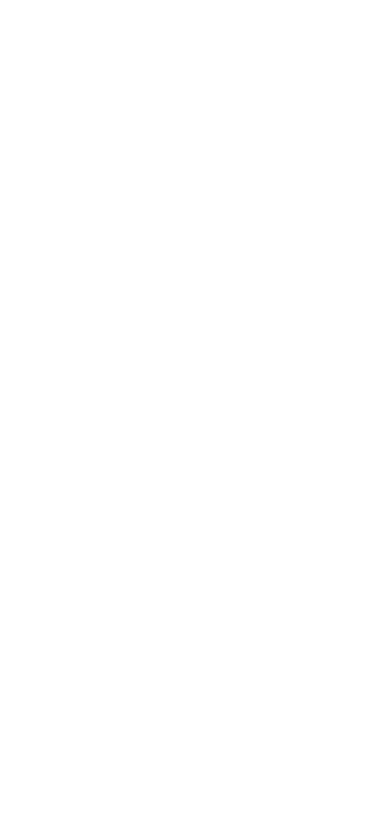
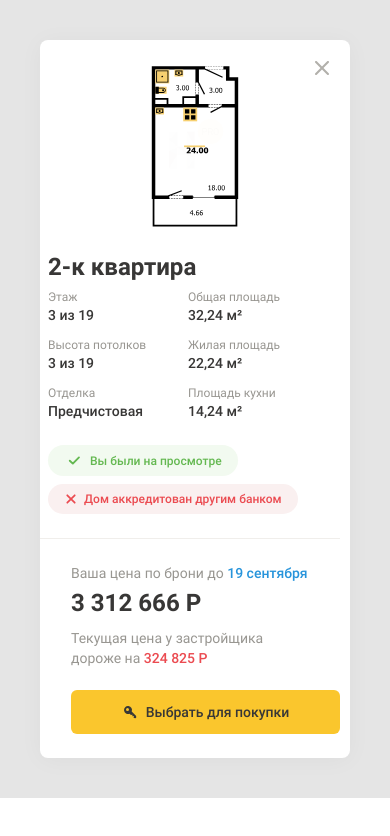
Before and after one commit to Pushkinson/apartment, a website: page app/index.html in a window 390 px wide. Drawn offline with Linux system fonts and the light colour scheme.

Commit message:
Final version

```diff
--- /dev/null
+++ b/app/assets/sass/_apartment.sass
@@ -0,0 +1,113 @@
+.apartment
+  background-color: $background-color-grey
+
+  &__wrapper
+    justify-content: space-around
+    align-items: center
+
+  &__component
+    width: 1200px
+    justify-content: space-between
+    background-color: #fff
+    margin: 40px
+    border-radius: 8px
+    box-shadow: 0px 2px 24px rgba(0, 0, 0, 0.04)
+    position: relative
+
+  &__image
+    margin: 24px
+
+  &__icon
+    width: 178px
+    height: 178px
+
+  &__content
+    justify-content: flex-start
+    align-items: flex-start
+    margin: 24px 8px
+
+  &__name
+    font-family: 'Roboto-Bold'
+    color: $color-darkgrey
+    font-size: 1.72em
+
+  &__info
+    margin: 8px 0 18px
+    h3
+      font-family: 'Roboto-Regular'
+      font-weight: 400
+      color: $color-grey
+      line-height: 16px
+      font-size: 0.86em
+    p
+      font-family: 'Roboto-Medium'
+      font-weight: 500
+      color: $color-darkgrey
+      line-height: 20px
+      font-size: 1em
+    &-group1
+      margin-bottom: 12px
+    &-item
+      min-width: 140px
+
+  &__additionally
+    justify-content: flex-start
+    align-items: flex-start
+    p
+        font-size: 0.86em
+        font-family: 'Roboto-Medium'
+    &-watch
+      justify-content: space-around
+      align-items: center
+      background-color: $background-color-lightgreen
+      border-radius: 22px
+      padding: 8px 16px
+      margin-right: 16px
+    &-bank
+      justify-content: space-around
+      align-items: center
+      background-color: $background-color-lightred
+      border-radius: 22px
+      padding: 8px 16px
+
+  &__price
+    min-width: 300px
+    justify-content: stretch
+    margin: 24px 32px 24px 0
+    padding: 0 0 0 31px
+    border-left: 1px solid #F0EEEB
+    font-family: 'Roboto-Regular'
+    font-weight: 400
+    color: $color-grey
+    line-height: 20px
+    font-size: 1em
+    span
+        font-family: 'Roboto-Medium'
+    &-value
+      font-family: 'Roboto-Bold'
+      color: $color-darkgrey
+      font-size: 1.72em
+      margin: 10px 0 15px
+    &-button
+      margin: 22px 0 0 0
+
+  &__close
+    width: 24px
+    height: 24px
+    justify-content: space-around
+    align-items: center
+    border-radius: 4px
+    cursor: pointer
+    position: absolute
+    top: 16px
+    right: 16px
+    &-icon
+      fill: #B2B0AB
+      width: 14px
+      height: 14px
+    &:hover
+      background-color: #F5F4F2
+    &:hover > .apartment__close-icon
+      fill: #000
+    &:active
+      background-color: #E7E4DE
--- /dev/null
+++ b/app/assets/sass/_fonts.sass
@@ -0,0 +1,17 @@
+@font-face
+    font-family: 'Roboto-Regular'
+    font-style: normal
+    font-weight: 400
+    src: local('Roboto-Regular'), url('../fonts/Roboto-Regular.woff2') format('truetype')
+
+@font-face
+    font-family: 'Roboto-Medium'
+    font-style: normal
+    font-weight: 500
+    src: local('Roboto-Medium'), url('../fonts/Roboto-Medium.woff2') format('truetype')
+
+@font-face
+    font-family: 'Roboto-Bold'
+    font-style: normal
+    font-weight: 700
+    src: local('Roboto-Bold'), url('../fonts/Roboto-Bold.woff2') format('truetype')
--- /dev/null
+++ b/app/assets/sass/_media320.sass
@@ -0,0 +1,18 @@
+@media only screen and (max-width: 716px)
+  .apartment
+    &__component
+      min-width: 304px
+      justify-content: space-around
+
+    &__image
+      margin: 16px 0
+
+    &__content
+      margin: 0 8px 10px
+      flex-grow: 1
+
+    &__additionally
+      flex-direction: column
+
+    &__price
+      margin: 14px 32px 24px 0
--- /dev/null
+++ b/app/assets/sass/_media768.sass
@@ -0,0 +1,19 @@
+@media only screen and (max-width: 870px)
+  .apartment
+    &__component
+      min-width: 712px
+      flex-wrap: wrap
+      justify-content: flex-start
+
+    &__image
+      margin: 24px 0
+
+    &__additionally
+      flex-direction: row
+
+    &__price
+      border-left: none
+      border-top: 1px solid #F0EEEB
+      justify-content: stretch
+      flex-grow: 1
+      padding-top: 24px
--- /dev/null
+++ b/app/assets/sass/_media920.sass
@@ -0,0 +1,20 @@
+@media only screen and (max-width: 1000px)
+  .apartment
+    &__component
+      width: 100%
+      min-width: 864px
+
+    &__info
+      flex-direction: row
+      margin: 8px 0 0
+      &-group1
+        flex-direction: column
+      &-group2
+        flex-direction: column
+      &-item
+        margin: 0 0 12px
+
+    &__additionally
+      flex-direction: column
+      &-watch
+        margin-bottom: 8px
--- /dev/null
+++ b/app/assets/sass/main.sass
@@ -0,0 +1,80 @@
+$color-grey: #989691
+$color-darkgrey: #383736
+$color-blue: #2794DB
+$color-red: #EB4B51
+$color-yellow: #FAC62D
+$color-green: #64B851
+$background-color-grey: #E5E5E5
+$background-color-lightgreen: #F2FAF0
+$background-color-lightred: #FAF0F0
+
+*
+  box-sizing: border-box
+  margin: 0
+  padding: 0
+
+body
+  font-size: 14px
+  font-family: 'Roboto-Regular'
+
+a
+  text-decoration: none
+  cursor: pointer
+  color: inherit
+
+.row
+  display: flex
+  flex-direction: row
+
+.column
+  display: flex
+  flex-direction: column
+
+.text
+  &-green
+    color: $color-green
+  &-red
+    color: $color-red
+  &-blue
+    color: $color-blue
+
+.button
+  width: 100%
+  height: 100%
+  display: flex
+  justify-content: space-around
+  align-items: flex-end
+  a
+    width: 100%
+    height: 44px
+    background-color: $color-yellow
+    border-radius: 6px
+    justify-content: center
+    align-items: center
+    cursor: pointer
+    &:hover
+      background-color: #F0B505
+    &:active
+      background-color: #E1AB08
+  &__icon
+    width: 16px
+    height: 16px
+    margin: 0 8px 0 0
+  &__span
+    font-family: 'Roboto-Medium'
+    font-size: 1em
+    color: $color-darkgrey
+
+.check-icon
+  width: 20px
+  height: 15px
+  margin-right: 6px
+
+.cross-icon
+  width: 14px
+  height: 14px
+  margin-right: 6px
+
+
+
+@import "fonts", "apartment", "media920", "media768", "media320"
--- a/app/index.html
+++ b/app/index.html
@@ -4,9 +4,92 @@
   <meta charset="UTF-8">
   <meta http-equiv="X-UA-Compatible" content="IE=edge">
   <meta name="viewport" content="width=device-width, initial-scale=1.0">
-  <title>Appartment</title>
+  <title>Apartment</title>
+  <link rel="stylesheet" href="./assets/css/main.css">
 </head>
 <body>
-
+  <section class="apartment">
+    <div class="row apartment__wrapper">
+      <div class="row apartment__component">
+        <div class="apartment__image">
+          <svg class="apartment__icon">
+            <use xlink:href="./assets/img/sprite.svg#apartment-image"></use>
+          </svg>
+        </div>
+        <div class="column apartment__content">
+          <h1 class="apartment__name">2-к квартира</h1> <!--Студия?-->
+          <div class="column apartment__info">
+            <div class="row apartment__info-group1">
+              <div class="column apartment__info-item apartment__info-floor">
+                <h3>Этаж</h3>
+                <p>3 из 19</p>
+              </div>
+              <div class="column apartment__info-item apartment__info-ceiling">
+                <h3>Высота потолков</h3>
+                <p>3 из 19</p>
+              </div>
+              <div class="column apartment__info-item apartment__info-furnish">
+                <h3>Отделка</h3>
+                <p>Предчистовая</p>
+              </div>
+            </div>
+            <div class="row apartment__info-group2">
+              <div class="column apartment__info-item apartment__info-area">
+                <h3>Общая площадь</h3>
+                <p>32,24 м²</p>
+              </div>
+              <div class="column apartment__info-item apartment__info-houseroom">
+                <h3>Жилая площадь</h3>
+                <p>22,24 м²</p>
+              </div>
+              <div class="column apartment__info-item apartment__info-kitchen">
+                <h3>Площадь кухни</h3>
+                <p>14,24 м²</p>
+              </div>
+            </div>
+          </div>
+          <div class="row apartment__additionally">
+            <div class="row apartment__additionally-watch">
+              <svg class="check-icon">
+                <use xlink:href="./assets/img/sprite.svg#check-icon"></use>
+              </svg>
+              <p class="text-green">Вы были на просмотре</p>
+            </div>
+            <div class="row apartment__additionally-bank">
+              <svg class="cross-icon">
+                <use xlink:href="./assets/img/sprite.svg#cross-icon-red"></use>
+              </svg>
+              <p class="text-red">Дом аккредитован другим банком</p>
+            </div>
+          </div>
+        </div>
+        <div class="column apartment__price">
+          <p class="apartment__price-reserv">Ваша цена по брони до <span class="text-blue">19 сентября</span></p>
+          <p class="apartment__price-value">3 312 666 Р</p>
+          <p class="apartment__price-developer">Текущая цена у застройщика </br>дороже на <span  class="text-red">324 825 Р</span></p>
+          <div class="row button apartment__price-button">
+            <a class="row" href="#">
+              <svg class="button__icon">
+                <use xlink:href="./assets/img/sprite.svg#key-icon"></use>
+              </svg>
+              <span class="button__span">Выбрать для покупки</span>
+            </a>
+          </div>
+        </div>
+        <div class="row apartment__close">
+          <svg class="apartment__close-icon" xmlns="http://www.w3.org/2000/svg">
+            <path fill-rule="evenodd" clip-rule="evenodd" d="M1.7951 0.307991C1.38445
+              -0.102664 0.718644 -0.102664 0.30799 0.307991C-0.102664 0.718645 -0.102663
+              1.38445 0.307991 1.7951L5.51291 7.00002L0.30804 12.2049C-0.102614 12.6156
+              -0.102614 13.2814 0.30804 13.692C0.718694 14.1027 1.3845 14.1027 1.79515
+              13.692L7.00002 8.48714L12.2049 13.692C12.6155 14.1026 13.2813 14.1026 13.692
+              13.692C14.1026 13.2813 14.1026 12.6155 13.692 12.2049L8.48713 7.00002L13.692
+              1.79512C14.1027 1.38446 14.1027 0.71866 13.692 0.308005C13.2814 -0.102649
+              12.6156 -0.102649 12.2049 0.308005L7.00002 5.51291L1.7951 0.307991Z"/>
+            </svg>
+        </div>
+      </div>
+    </div>
+  </section>
 </body>
 </html>
```
Also changed, not shown: app/assets/css/main.css (added), app/assets/fonts/Roboto-Bold.woff2 (added), app/assets/fonts/Roboto-Medium.woff2 (added), app/assets/fonts/Roboto-Regular.woff2 (added), app/assets/img/sprite.svg (added), app/js/main.js (added).
